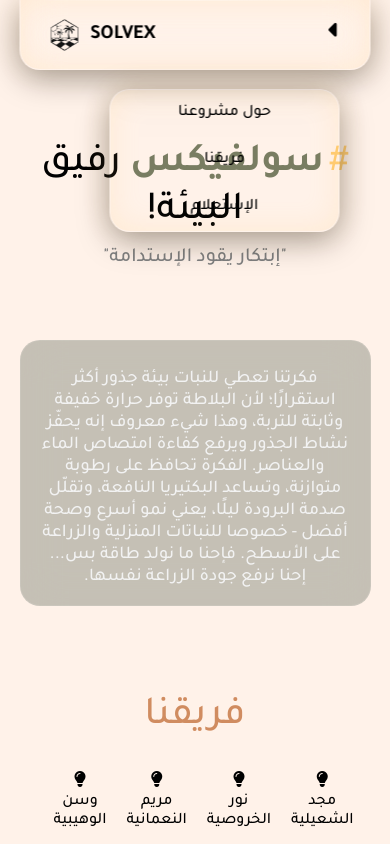
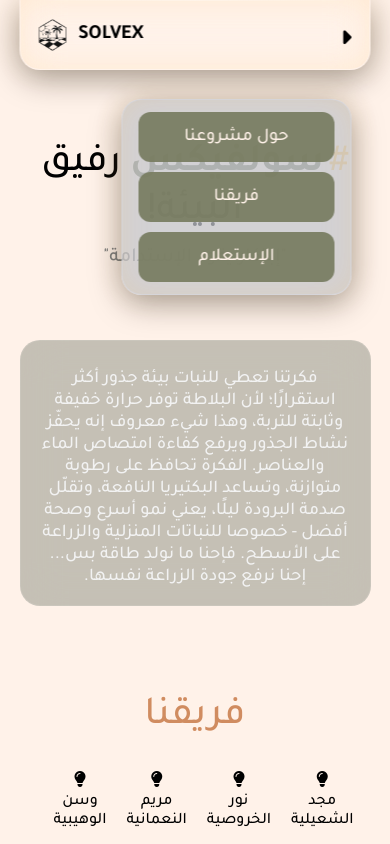
Before and after one commit to faris-zak/SOLVEX, a plain HTML site: page index.html in a window 390 px wide. Both pictures are taken after a click on the element 334 px from the left and 33 px from the top of the page. Shown: the top 844 px of the page. Drawn offline with nearby package versions, Linux system fonts and the light colour scheme.

Commit message:
Improve mobile navbar dropdown and update meta tags
Enhanced the mobile navigation dropdown with better styling, transitions, and visibility handling in both CSS and JavaScript. Updated meta tags in index.html for mobile web app compatibility and commented out the manifest link.

```diff
--- a/assets/css/style.css
+++ b/assets/css/style.css
@@ -434,10 +434,10 @@ footer div.copyright p{
 
 @media screen and (max-width: 600px){
 
-    /* nav.navbar{
-        padding-left: 12px;
-        padding-right: 12px;
-    } */
+    nav.navbar{
+        padding-left: 18px;
+        padding-right: 18px;
+    }
 
     nav.navbar div.nav-right{
         display: none;
@@ -453,6 +453,7 @@ footer div.copyright p{
         border: none;
         cursor: pointer;
         text-align: right;
+        transition: 0.8s;
       }
 
       nav.navbar div.dropdown div.slideMenu:hover i{
@@ -461,16 +462,22 @@ footer div.copyright p{
 
 
     nav.navbar div.dropdown div.dropdownContent {
+        display: flex;
+        flex-direction: column;
         position: absolute;
-      top: 60px;
+        transform: translateX(100%);
+        top: 80px;
         width: 90%;
         right: 0px;
         max-width: 300px;
         min-width: 230px;
         max-height: 300px;
         min-height: 230;
-      overflow: hidden;
         user-select: none;
+        border: none;
+        border-top: none;
+        visibility: hidden;
+        transition: 0.5s;
         backdrop-filter: blur(20px);
         -webkit-backdrop-filter: blur(20px);
         border-radius: 20px;
@@ -479,22 +486,28 @@ footer div.copyright p{
         0 8px 32px rgba(0, 0, 0, 0.37),
         inset 0 0 30px #FFCB7030,
         0 0 30px #FFCB7030;
-       z-index: -1;
-      transition: 0.5s;
-      opacity: 0;
+        background: #c3c6cebd;
+        padding: 12px 16px;
     }
 
     nav.navbar div.dropdown div.dropdownContent a{
-      color: black;
+        color: #fff2e9;
+        background: #797d62ee;
+        margin-top: 10px;
         padding: 14px 16px;
-      font-size: 16px;
+        font-size: 18px;
+        border-radius: 12px;
         font-weight: 500;
         text-decoration: none;
         display: block;
     }
 
+    nav.navbar div.dropdown div.dropdownContent a:first-child{
+        margin-top: 0px;
+    }
+
     nav.navbar div.dropdown div.dropdownContent a:hover {
-        background-color: #FFCB7015;
+        background-color: #797D62;
         box-shadow: #FFCB7015;
         transform: scale(1.05);
     }
--- a/assets/js/script.js
+++ b/assets/js/script.js
@@ -1,37 +1,39 @@
 console.log("Connected Successfully.");
 
-const dropDownBtn = document.querySelector('.slideMenu');
+const slideMenu = document.querySelector('.slideMenu');
 const dropdownContent = document.querySelector('.dropdownContent');
 
+slideMenu.addEventListener('click', () => {
 
-dropDownBtn.addEventListener('click', function(){
-  if(dropdownContent.style.opacity == 1 && dropdownContent.style.zIndex == 1){
-        dropdownContent.style.zIndex = -1;
+    if(dropdownContent.style.visibility == 'visible' && dropdownContent.style.opacity == 1){
+      slideMenu.style
+        dropdownContent.style.visibility = 'hidden';
         dropdownContent.style.opacity = 0;
-        dropdownContent.style.display = 'none';
-        dropdownContent.style.transform = 'translateY(0)';
+        dropdownContent.style.transform = 'translateX(100%)';
         dropdownContent.style.userSelect = 'none';
-  } else{
-        dropdownContent.style.zIndex = 1;
+        slideMenu.style.transform = 'rotate(0deg)';
+    } else{
+        dropdownContent.style.visibility = 'visible';
         dropdownContent.style.opacity = 1;
-        dropdownContent.style.display = 'block';
-        dropdownContent.style.transform = 'translateY(10px)';
+        dropdownContent.style.transform = 'translateX(0)';
         dropdownContent.style.userSelect = 'auto';
-  }
+        slideMenu.style.transform = 'rotate(180deg)';
+    }
 });
+
+  document.addEventListener('click', (event) => {
+    if (!slideMenu.contains(event.target) && !dropdownContent.contains(event.target)) {
+        slideMenu.classList.remove("active");
+        dropdownContent.style.visibility = 'hidden';
+        dropdownContent.style.opacity = 0;
+        dropdownContent.style.transform = 'translateX(100%)';
+        dropdownContent.style.userSelect = 'none';
+        slideMenu.style.transform = 'rotate(0deg)';
+    }
+  });
+
 
 function topFunction() {
   document.body.scrollTop = 0;
   document.documentElement.scrollTop = 0;
 }
-
-document.addEventListener('click', function(event) {
-  const isClickInside = dropDownBtn.contains(event.target) || dropdownContent.contains(event.target);
-  if (!isClickInside) {
-        dropdownContent.style.zIndex = -1;
-        dropdownContent.style.opacity = 0;
-        dropdownContent.style.display = 'none';
-        dropdownContent.style.transform = 'translateY(0)';
-        dropdownContent.style.userSelect = 'none';
-  }
-});
--- a/index.html
+++ b/index.html
@@ -7,13 +7,13 @@
     <meta name="author" content="SOLVEX">
     <meta name="keywords" content="">
     <meta name="theme-color" content="">
-    <meta name="apple-mobile-web-app-capable" content="yes">
+    <meta name="mobile-web-app-capable" content="yes">
 
     <title>SOLVEX</title>
 
     <link rel="icon" href="assets/images/solvex-icon.png" type="image/png">
     <link rel="stylesheet" href="assets/css/style.css">
-    <link rel="manifest" href="manifest.json">
+    <!-- <link rel="manifest" href="manifest.json"> -->
 
   <link rel="preconnect" href="https://fonts.googleapis.com">
   <link rel="preconnect" href="https://fonts.gstatic.com" crossorigin>
```
Lines whose indentation alone changed are shown as unchanged.
